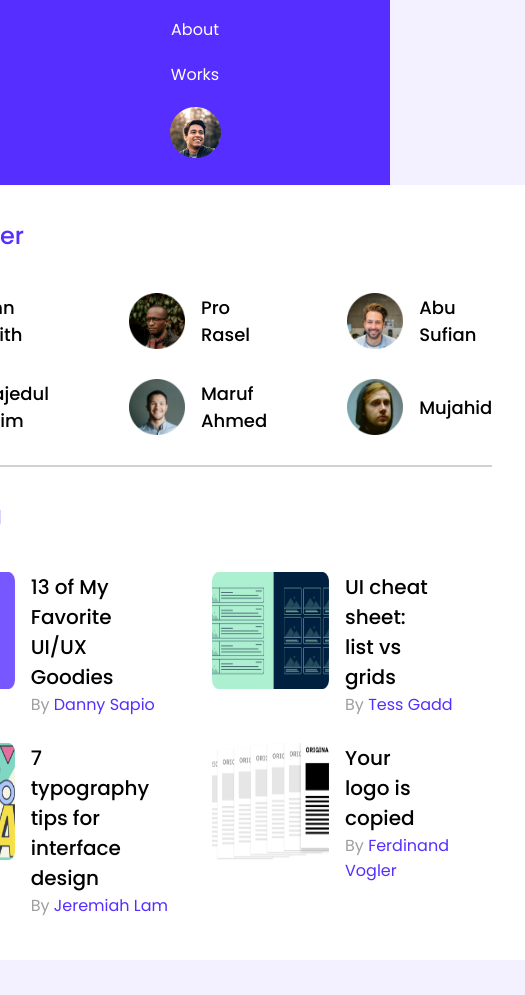
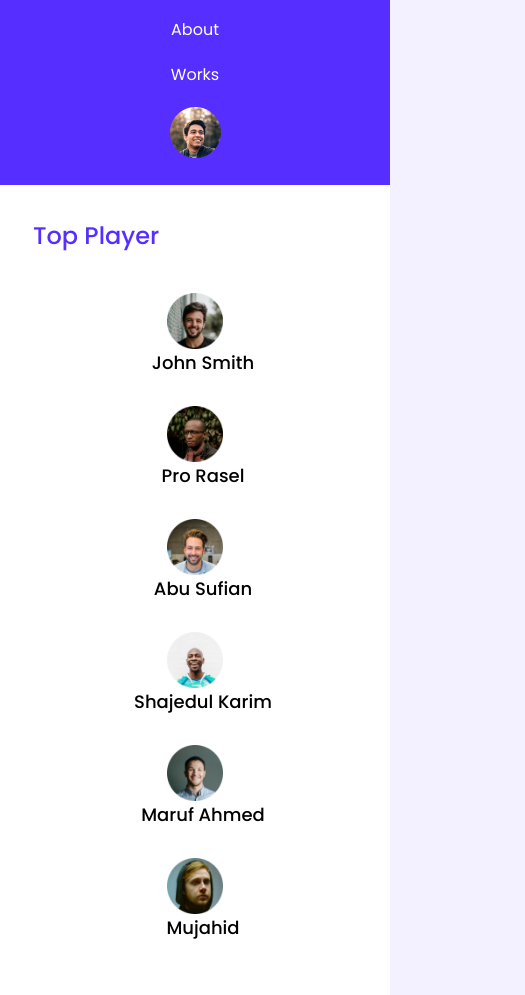
Before and after one commit to Rabbi4579/leader-board, a plain HTML site: page index.html in a window 390 px wide. Shown: the part 105-1100 px from the top of the page, 525 px wide, since content can reach past the window. Before the commit the page ends 1065 px from the top, so only its background shows below. Drawn offline with Linux system fonts and the light colour scheme; a web font is replaced by a local one.

Commit message:
add media

```diff
--- a/css/styles.css
+++ b/css/styles.css
@@ -70,7 +70,7 @@ nav ul li a {
   display: grid;
   grid-template-columns: repeat(3, 1fr);
   grid-row-gap: 30px;
-  grid-column-gap: 80px;
+  grid-column-gap: 84px;
 }
 .player {
   display: flex;
@@ -92,10 +92,14 @@ hr{
 }
 
 /* ------blog part start---------- */
+.top-blogs {
+    padding: 0px 33px 42px 33px;
+  }
 .bolgs{
     display: grid;
     grid-template-columns: repeat(2, 1fr);
     grid-row-gap: 26px;
+    grid-column-gap: 46px;
 }
 .blog{
     display: flex;
@@ -139,7 +143,27 @@ font-size: 16px;
   nav ul li {
     margin-left: 0;
   }
+    /* -----top player part------ */
+  .players, .bolgs{
+    grid-template-columns: repeat(1, 1fr);
+ }
+ .player, .blog{
+    flex-direction: column;
+    justify-content: center;
+ }
+
+ .container{
+    width: 100%;
+ }
+ /* .section-title {
+    text-align: center;
+} */
+.blog-info {
+    margin-left: 0;
 }
+}
+
+
 
 @media screen and (min-width: 577px) and (max-width: 992px) {
   /* -----header part----- */
@@ -147,4 +171,12 @@ font-size: 16px;
     flex-direction: column;
     align-items: center;
   }
+
+  /* players */
+  .players{
+    grid-template-columns: repeat(2, 1fr);
+ }
+ .bolgs{
+    grid-template-columns: repeat(1, 1fr);
+ }
 }
```
Also changed, not shown: index.html (+1 -1 lines).
